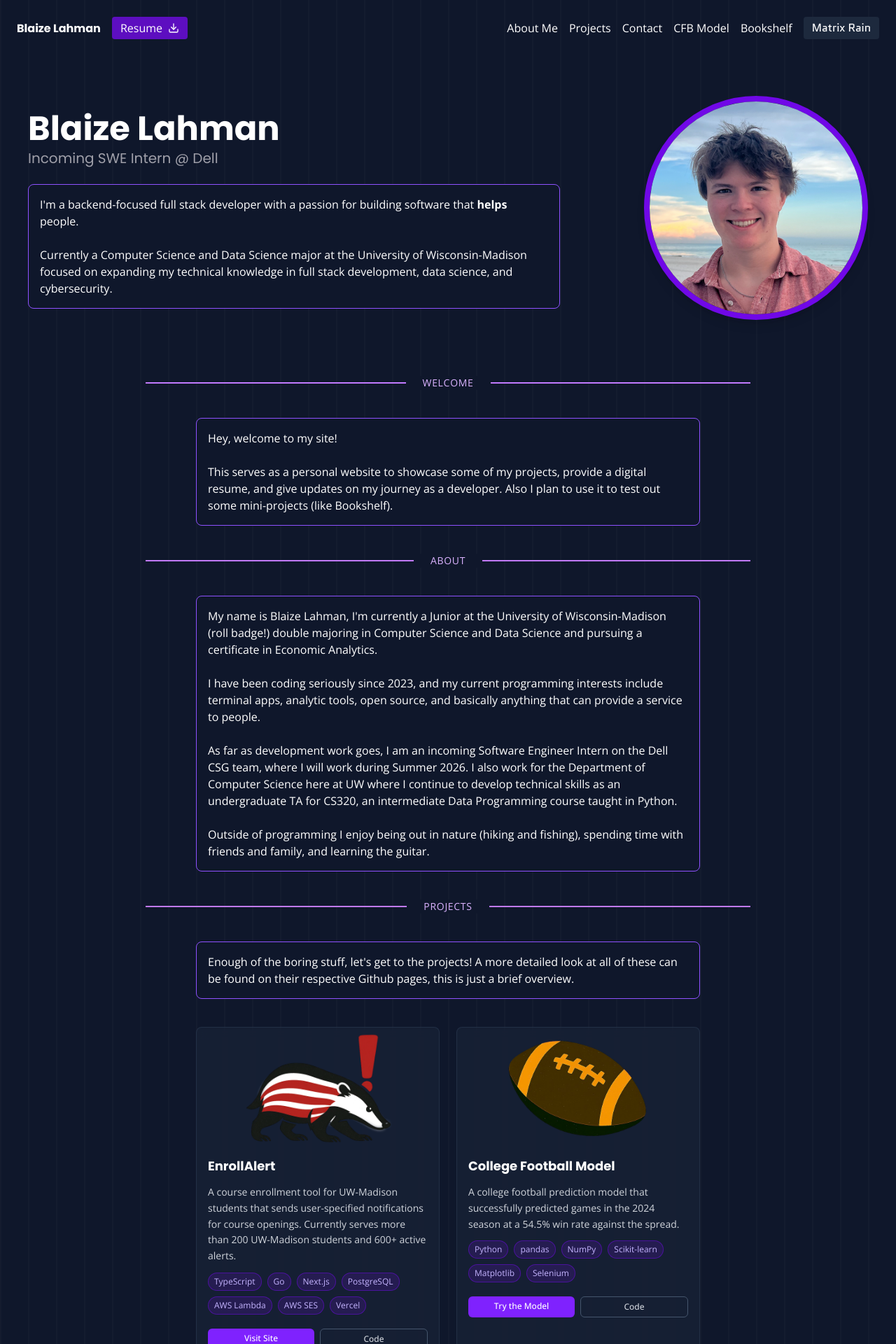
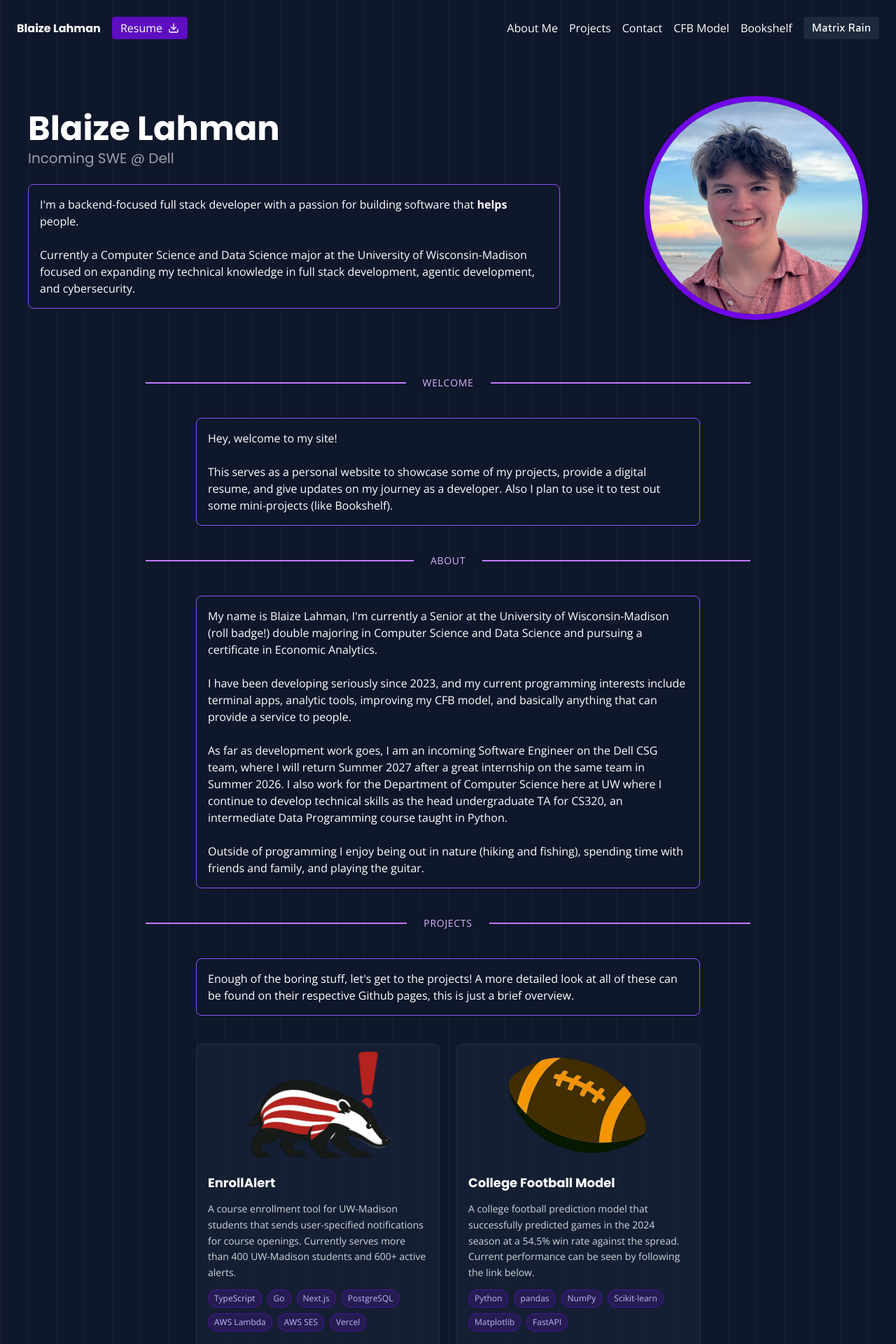
Before and after one commit to blaizerlahman/personal-site, a SvelteKit app: page / in a window 1280 px wide. Shown: the top 1920 px of the page at 70% size. Built offline with nearby package versions, Linux system fonts and the light colour scheme; a web font is replaced by a local one.

Commit message:
Updated personal and project info

```diff
--- a/src/components/sections/AboutSection.svelte
+++ b/src/components/sections/AboutSection.svelte
@@ -7,19 +7,19 @@
   max-w-[800px] mx-auto px-4 sm:px-8 lg:px-10">
     <div class="flex-1 space-y-6 text-left">
       <TextBox>
-        My name is Blaize Lahman, I'm currently a Junior at the University of Wisconsin-Madison (roll badge!)
+        My name is Blaize Lahman, I'm currently a Senior at the University of Wisconsin-Madison (roll badge!)
         double majoring in Computer Science and Data Science and pursuing a certificate in Economic Analytics.
         <br><br>
-        I have been coding seriously since 2023, and my current programming interests include terminal apps,
-        analytic tools, open source, and basically anything that can provide a service to people.
+        I have been developing seriously since 2023, and my current programming interests include terminal apps,
+        analytic tools, improving my CFB model, and basically anything that can provide a service to people.
         <br><br>
-        As far as development work goes, I am an incoming Software Engineer Intern on the Dell CSG team,
-        where I will work during Summer 2026. I also work for the
+        As far as development work goes, I am an incoming Software Engineer on the Dell CSG team,
+        where I will return Summer 2027 after a great internship on the same team in Summer 2026. I also work for the
         Department of Computer Science here at UW where I continue to develop technical skills as
-        an undergraduate TA for CS320, an intermediate Data Programming course taught in Python.
+        the head undergraduate TA for CS320, an intermediate Data Programming course taught in Python.
         <br><br>
         Outside of programming I enjoy being out in nature (hiking and fishing),
-        spending time with friends and family, and learning the guitar.
+        spending time with friends and family, and playing the guitar.
       </TextBox>
     </div>
   </section>
--- a/src/components/sections/LandingProjectSection.svelte
+++ b/src/components/sections/LandingProjectSection.svelte
@@ -19,7 +19,7 @@
         name="EnrollAlert"
         imageSrc="/images/enrollalert_logo_transparent.png"
         imageAlt="EnrollAlert Logo"
-        description="A course enrollment tool for UW-Madison students that sends user-specified notifications for course openings. Currently serves more than 200 UW-Madison students and 600+ active alerts."
+        description="A course enrollment tool for UW-Madison students that sends user-specified notifications for course openings. Currently serves more than 400 UW-Madison students and 600+ active alerts."
         tools={["TypeScript", "Go", "Next.js", "PostgreSQL", "AWS Lambda", "AWS SES", "Vercel"]}
         projectUrl="https://enrollalert.com"
         githubUrl="https://github.com/blaizerlahman/enroll-alert"
@@ -28,8 +28,8 @@
         name="College Football Model"
         imageSrc="/images/football_graphic.png"
         imageAlt="Football Icon"
-        description="A college football prediction model that successfully predicted games in the 2024 season at a 54.5% win rate against the spread."
-        tools={["Python", "pandas", "NumPy", "Scikit-learn", "Matplotlib", "Selenium"]}
+        description="A college football prediction model that successfully predicted games in the 2024 season at a 54.5% win rate against the spread. Current performance can be seen by following the link below."
+        tools={["Python", "pandas", "NumPy", "Scikit-learn", "Matplotlib", "FastAPI"]}
         projectPath="/cfb-model"
         projectLabel="Try the Model"
         githubUrl="https://github.com/blaizerlahman/CFB-Model"
--- a/src/components/sections/LandingSection.svelte
+++ b/src/components/sections/LandingSection.svelte
@@ -15,7 +15,7 @@
 			</h1>
 
       <h3 class="text-lg sm:text-xl leading-tight text-zinc-400 -mt-6">
-        Incoming SWE Intern&nbsp;@&nbsp;Dell
+        Incoming SWE&nbsp;@&nbsp;Dell
       </h3>
 
 			<TextBox>
@@ -25,7 +25,7 @@
 				<br>
 				<p>
 					Currently a Computer Science and Data Science major at the University of Wisconsin-Madison focused on expanding my
-					technical knowledge in full stack development, data science, and cybersecurity.
+					technical knowledge in full stack development, agentic development, and cybersecurity.
 				</p>
 			</TextBox>
 	  </div>
```
